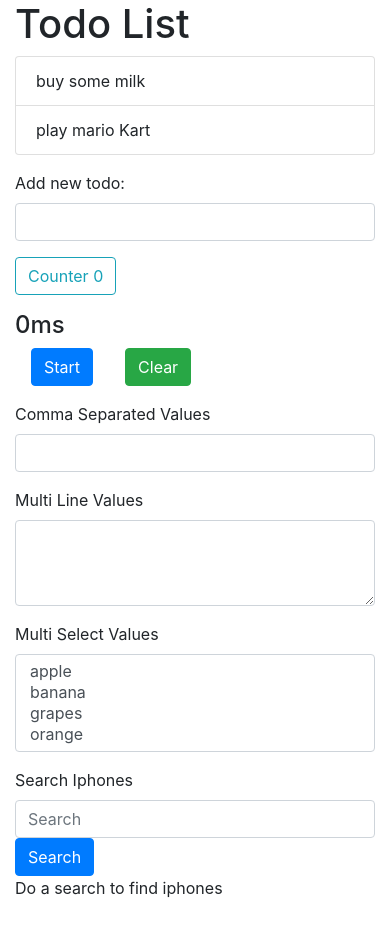
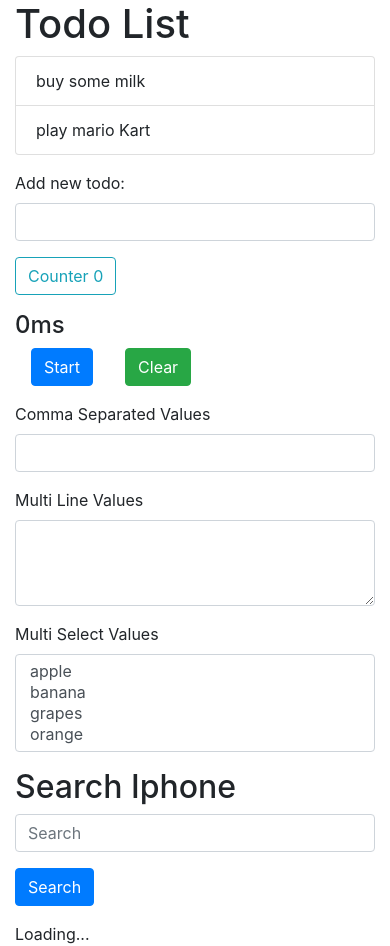
Before and after one commit to rebisha/Todo-List, a React (Create React App) app: page / in a window 390 px wide. Before the commit the page ends 916 px from the top, so only its background shows below. Built offline with nearby package versions, Linux system fonts and the light colour scheme.

Commit message:
- Re-styling `Iphone-Search` Component

```diff
--- /dev/null
+++ b/src/components/resultFound.js
@@ -0,0 +1,23 @@
+import React from 'react';
+import { ListGroup } from 'react-bootstrap';
+
+const ResultFound = ({iphones}) => {
+    return (
+        <div className="mb-3">
+            {
+                iphones.map(item => {
+                    return (
+                        <ListGroup.Item key={item.id}>
+                            <span>Name: {item.name}, </span>
+                            <span>Color: {item.color}, </span>
+                            <span>Capacity: {item.capacity}, </span>
+                            <span>Price: {item.price}</span>
+                        </ListGroup.Item>
+                    )
+                })
+            }
+        </div>
+    );
+}
+
+export default ResultFound;
--- /dev/null
+++ b/src/components/resultNotFound.js
@@ -0,0 +1,14 @@
+import React from 'react';
+import { ListGroup } from 'react-bootstrap';
+
+const ResultNotFound = () => {
+    return (
+        <div className="mb-3">
+            <ListGroup.Item>
+                Sorry result not found. Try again.
+            </ListGroup.Item>
+        </div>
+    );
+}
+
+export default ResultNotFound;
--- a/src/components/search.js
+++ b/src/components/search.js
@@ -1,14 +1,16 @@
-import React, { Component } from 'react';
+import React from 'react';
+import * as Data from '../util/index';
 import { Button, FormControl } from 'react-bootstrap';
 
-import * as Data from '../util/index';
+import ResultFound from './resultFound';
+import ResultNotFound from './resultNotFound';
 
-class Search extends Component {
+class App extends React.Component {
   constructor(props) {
     super(props);
     this.state = {
       iphones: [],
-          searchterm: ' ',
+      searchterm: '',
       isSearching: false
     };
   }
@@ -16,34 +18,42 @@ class Search extends Component {
   doSearch = () => {
     var { searchterm } = this.state;
     const iphone =  Data.getIphones(searchterm)
-        iphone.then(response =>  this.setState({ iphones: response }));
+    iphone.then(response =>  this.setState({
+      iphones: response,
+      isSearching: true
+     }));
   }
 
   onChange = (e) => {
-        e.preventDefault();
     this.setState({
         searchterm : e.target.value
     });
   }
 
   render() {
-        const { iphones, searchterm } = this.state
+    const { iphones, searchterm, isSearching } = this.state
     return (
-          <div className="page my-3">
-            <div className="content">
-            <label>Search Iphones</label>
-            <FormControl placeholder="Search" searchterm={ searchterm } onChange={this.onChange}/>
-              <Button variant="primary" onClick={this.doSearch}>Search</Button>
-              {iphones.length
+      <div>
+        <div className="mt-3">
+          <h2> Search Iphone </h2>
+          <FormControl placeholder="Search" onChange={this.onChange} searchterm={searchterm} />
+          <Button className="my-3" variant="primary" onClick={this.doSearch}> Search </Button>
+        </div>
+        {isSearching ? (iphones.length
         ? (
-                <div>got {iphones.length} iphones</div>
+          <div className="result-found">
+            <ResultFound iphones={iphones}/>
+          </div>
         )
-              : <div id="results">Do a search to find iphones</div>
+        : <div className="result-not-found">
+            <ResultNotFound />
+          </div>
+        )
+        : <span>Loading...</span>
         }
-            </div>
       </div>
     );
   }
 }
 
-export default Search;
+export default App;
--- a/src/util/index.js
+++ b/src/util/index.js
@@ -15,16 +15,15 @@ export const filterIphones = (iphones, searchterm) => {
 };
 
 function filterIphone(iphones, searchterm) {
-  if(iphones.color.toLowerCase().includes(searchterm)) {
+  if(iphones.color.toLowerCase().includes(searchterm.toLowerCase())) {
     return iphones;
-  } else if(iphones.capacity.toLowerCase().includes(searchterm)) {
+  } else if(iphones.capacity.toLowerCase().includes(searchterm.toLowerCase())) {
     return iphones;
-  } else if(iphones.name.toLowerCase().includes(searchterm)) {
+  } else if(iphones.name.toLowerCase().includes(searchterm.toLowerCase())) {
     return iphones;
   } else if(iphones.price === parseInt(searchterm)) {
     return iphones;
   }  else {
-    console.log('not the same');
     return false;
   }
 }
```
Lines whose indentation alone changed are shown as unchanged.
